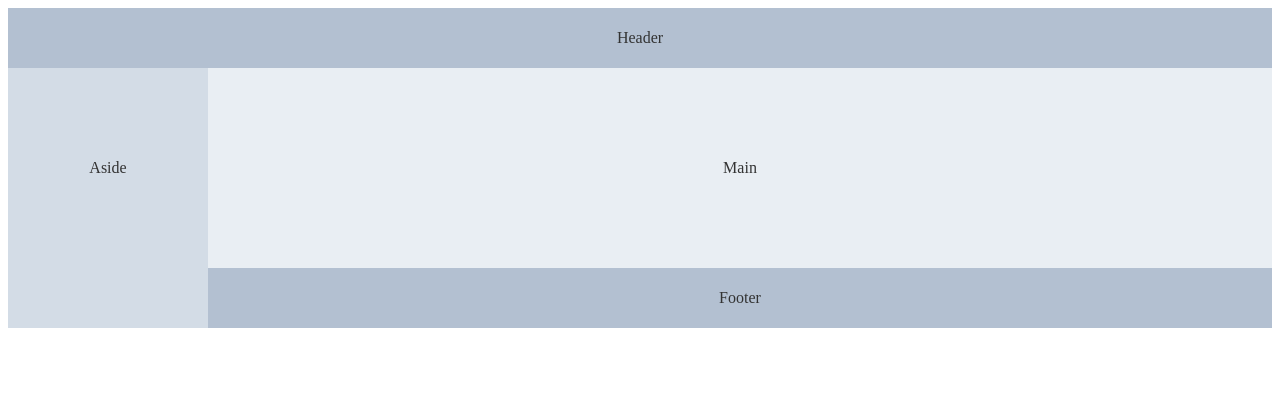
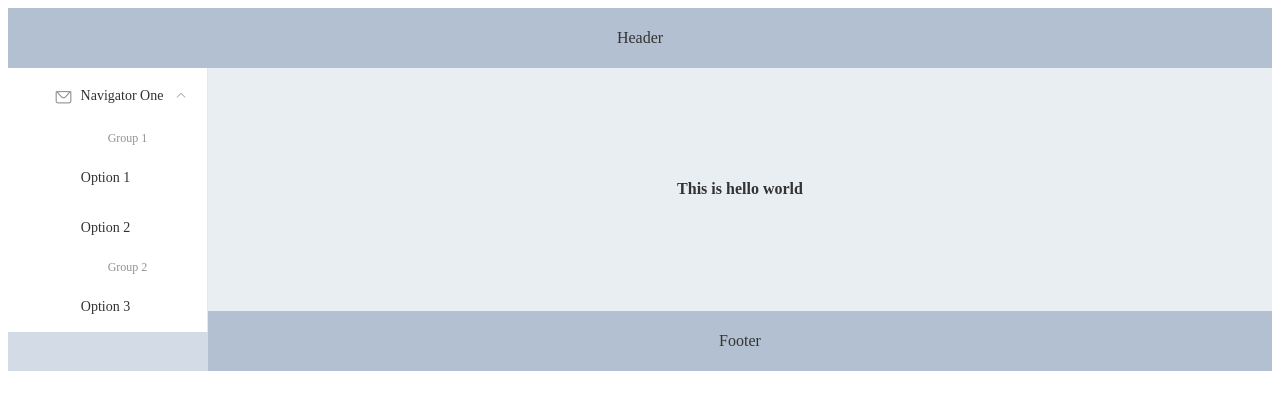
Before and after one commit to gabeduardo/VueMovieDatabase-, a Vue app: page / in a window 1280 px wide. Shown: the top 410 px of the page. Built offline with nearby package versions, Linux system fonts and the light colour scheme.

Commit message:
añadiendo router y estilo en general

```diff
--- a/src/App.vue
+++ b/src/App.vue
@@ -3,9 +3,27 @@
     <el-container>
       <el-header>Header</el-header>
       <el-container>
-        <el-aside width="200px">Aside</el-aside>
+        <el-aside width="200px">
+          <el-menu :default-openeds="['1', '3']">
+            <el-submenu index="1">
+              <template slot="title">
+                <i class="el-icon-message"></i>Navigator One
+              </template>
+              <el-menu-item-group>
+                <template slot="title">Group 1</template>
+                <el-menu-item index="1-1">Option 1</el-menu-item>
+                <el-menu-item index="1-2">Option 2</el-menu-item>
+              </el-menu-item-group>
+              <el-menu-item-group title="Group 2">
+                <el-menu-item index="1-3">Option 3</el-menu-item>
+              </el-menu-item-group>
+            </el-submenu>
+          </el-menu>
+        </el-aside>
         <el-container>
-          <el-main>Main</el-main>
+          <el-main>
+            <router-view></router-view>
+          </el-main>
           <el-footer>Footer</el-footer>
         </el-container>
       </el-container>
@@ -14,6 +32,8 @@
 </template>
 
 <script>
+// importando la carpeta de estilos ppal
+import "./assets/stylesheets/main.css";
 export default {
   name: "app",
   components: {}
@@ -21,38 +41,4 @@ export default {
 </script>
 
 <style>
-.el-header,
-.el-footer {
-  background-color: #b3c0d1;
-  color: #333;
-  text-align: center;
-  line-height: 60px;
-}
-
-.el-aside {
-  background-color: #d3dce6;
-  color: #333;
-  text-align: center;
-  line-height: 200px;
-}
-
-.el-main {
-  background-color: #e9eef3;
-  color: #333;
-  text-align: center;
-  line-height: 160px;
-}
-
-body > .el-container {
-  margin-bottom: 40px;
-}
-
-.el-container:nth-child(5) .el-aside,
-.el-container:nth-child(6) .el-aside {
-  line-height: 260px;
-}
-
-.el-container:nth-child(7) .el-aside {
-  line-height: 320px;
-}
 </style>
--- /dev/null
+++ b/src/assets/stylesheets/home.css
@@ -0,0 +1,34 @@
+.el-header,
+.el-footer {
+  background-color: #b3c0d1;
+  color: #333;
+  text-align: center;
+  line-height: 60px;
+}
+
+.el-aside {
+  background-color: #d3dce6;
+  color: #333;
+  text-align: center;
+  line-height: 200px;
+}
+
+.el-main {
+  background-color: #e9eef3;
+  color: #333;
+  text-align: center;
+  line-height: 160px;
+}
+
+body > .el-container {
+  margin-bottom: 40px;
+}
+
+.el-container:nth-child(5) .el-aside,
+.el-container:nth-child(6) .el-aside {
+  line-height: 260px;
+}
+
+.el-container:nth-child(7) .el-aside {
+  line-height: 320px;
+}
--- /dev/null
+++ b/src/assets/stylesheets/main.css
@@ -0,0 +1 @@
+@import "./home.css";
--- /dev/null
+++ b/src/components/Contact.vue
@@ -0,0 +1,15 @@
+<template>
+  <div class="hello">
+    <h1>Contact page</h1>
+  </div>
+</template>
+
+<script>
+export default {
+  name: "Contact"
+};
+</script>
+
+<!-- Add "scoped" attribute to limit CSS to this component only -->
+<style scoped>
+</style>
--- /dev/null
+++ b/src/components/Home.vue
@@ -0,0 +1,15 @@
+<template>
+  <div class="hello">
+    <h1>This is hello world</h1>
+  </div>
+</template>
+
+<script>
+export default {
+  name: "Home"
+};
+</script>
+
+<!-- Add "scoped" attribute to limit CSS to this component only -->
+<style scoped>
+</style>
--- a/src/main.js
+++ b/src/main.js
@@ -3,9 +3,13 @@ import ElementUI from "element-ui";
 import App from "./App.vue";
 import locale from "element-ui/lib/locale/lang/en";
 import "./assets/element-variable.scss";
+
+import router from "./router";
+
 Vue.use(ElementUI, { locale });
 Vue.config.productionTip = false;
 
 new Vue({
+  router,
   render: h => h(App)
 }).$mount("#app");
--- /dev/null
+++ b/src/router/index.js
@@ -0,0 +1,20 @@
+import Vue from "vue";
+import VueRouter from "vue-router";
+import Home from "@/components/Home";
+import Contact from "@/components/Contact";
+
+Vue.use(VueRouter);
+export default new VueRouter({
+  routes: [
+    {
+      path: "/",
+      name: "Home",
+      component: Home
+    },
+    {
+      path: "/contact",
+      name: "Contact",
+      component: Contact
+    }
+  ]
+});
```
Also changed, not shown: package.json (+10 -1 lines), src/components/HelloWorld.vue (deleted, +0 -58 lines), 1 other file (tests, documents, lock files or other folders).
